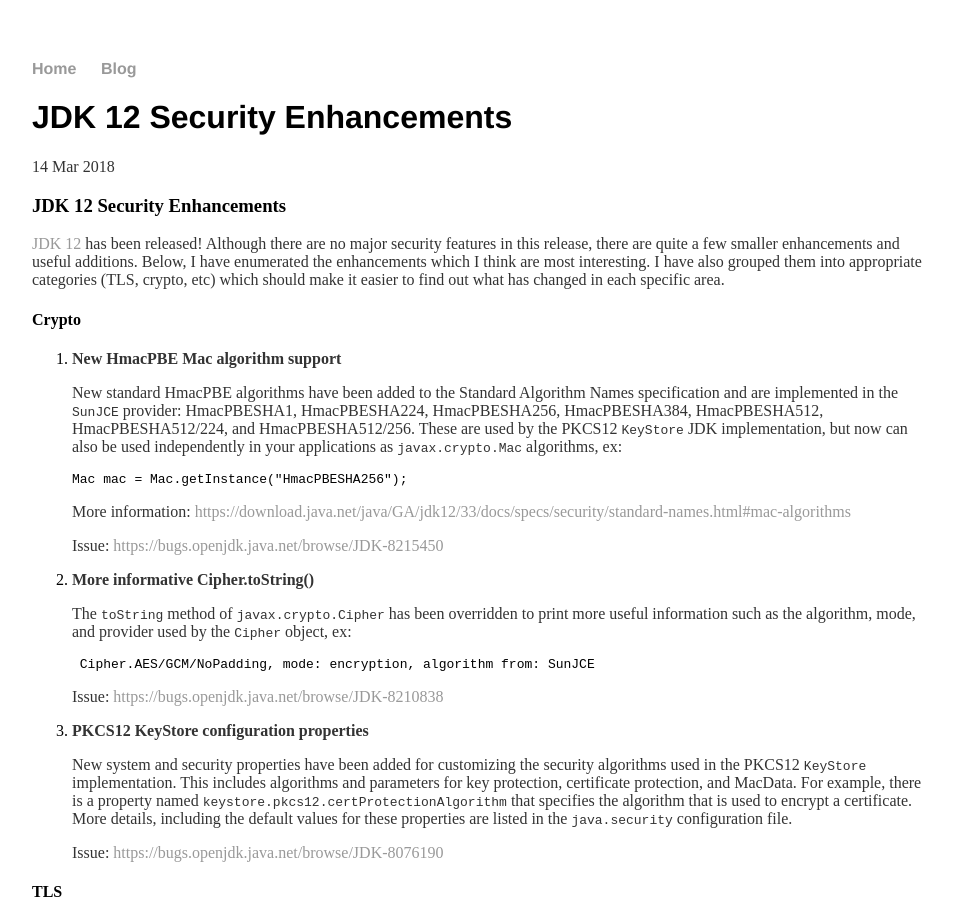
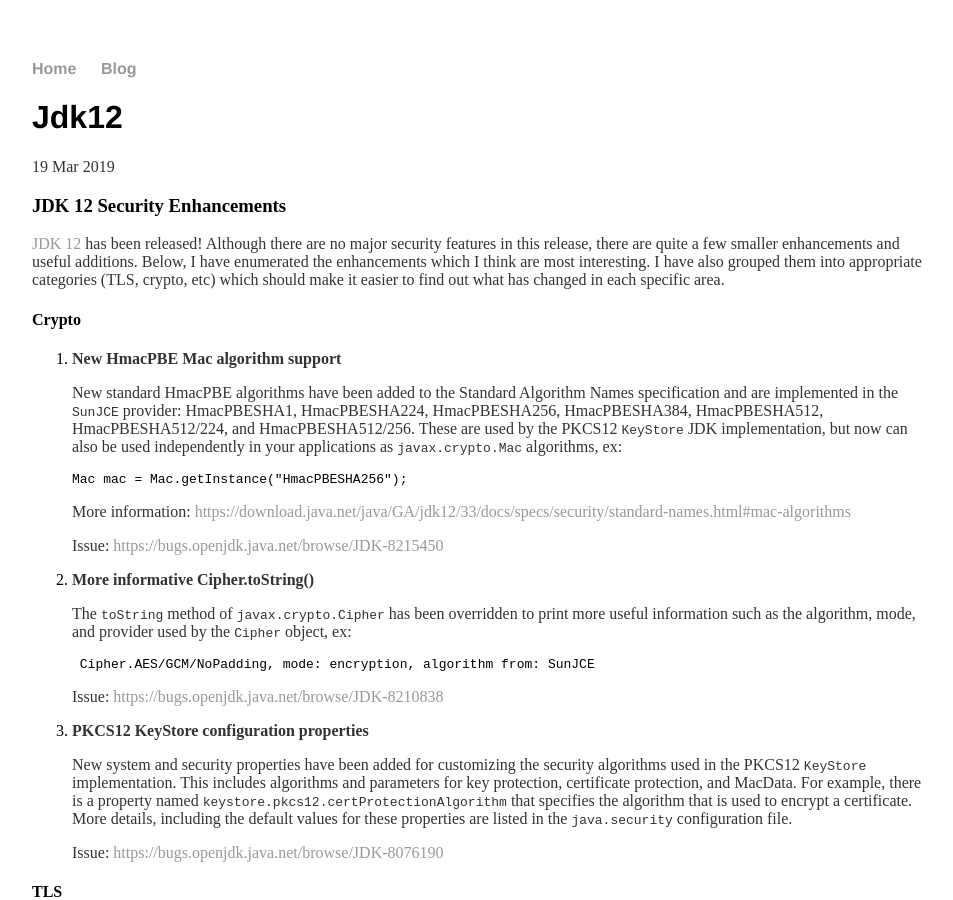
Before and after one commit to seanjmullan/seanjmullan.github.io, a Jekyll site: the page built from _posts/2019-03-19-jdk12.md, in a window 1280 px wide and 900 px high. Shown: the whole window, without its empty margins (160-1113 px from the left). Built offline with Jekyll 4.4.1, drawn with Linux system fonts in a browser that asks for light colours.

Commit message:
Update 2019-03-19-jdk12.md

```diff
--- a/_posts/2019-03-19-jdk12.md
+++ b/_posts/2019-03-19-jdk12.md
@@ -1,7 +1,5 @@
 ---
 layout: post
-title: "JDK 12 Security Enhancements"
-date: 2018-03-14
 ---
 
 ### JDK 12 Security Enhancements
```
